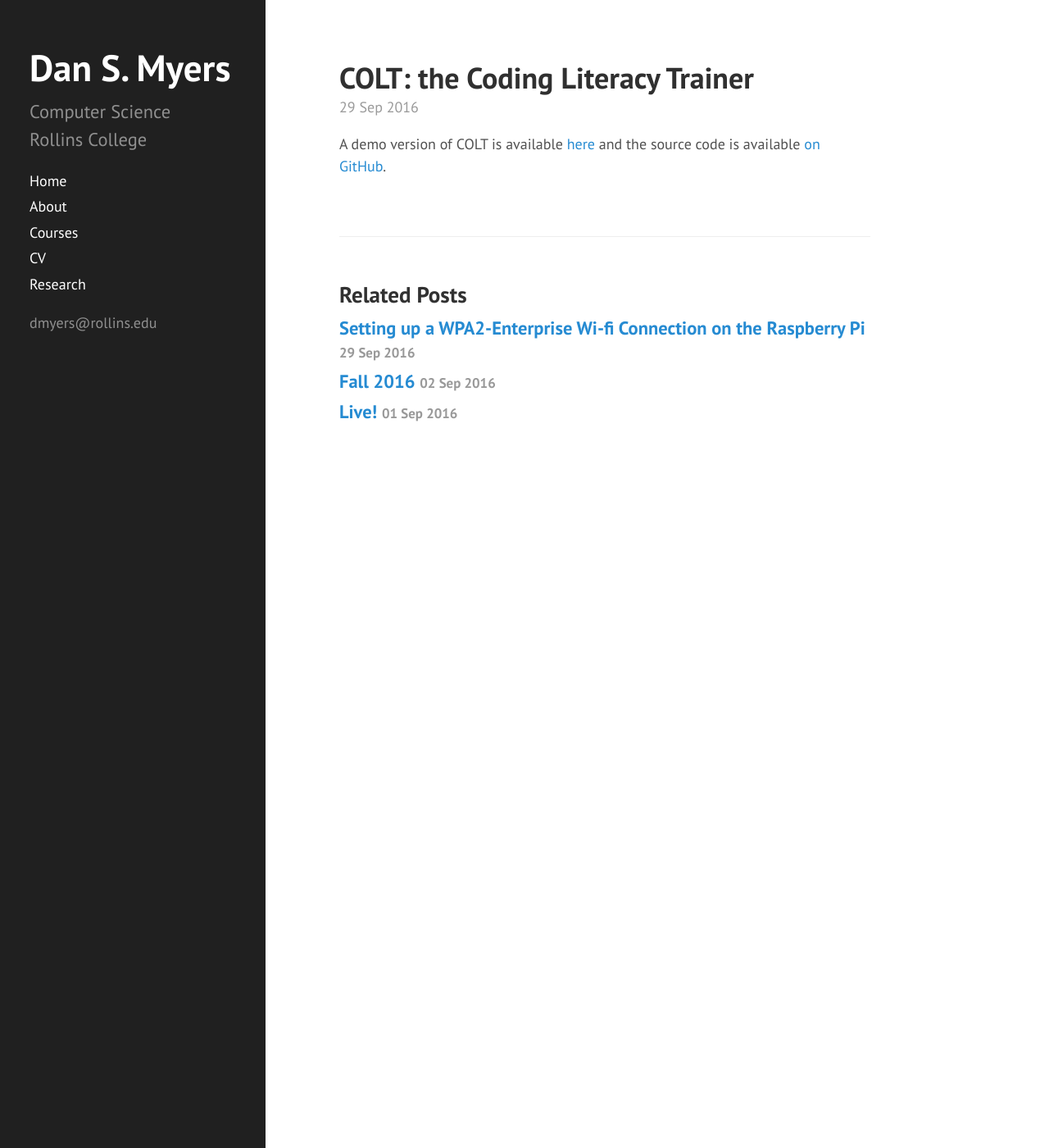
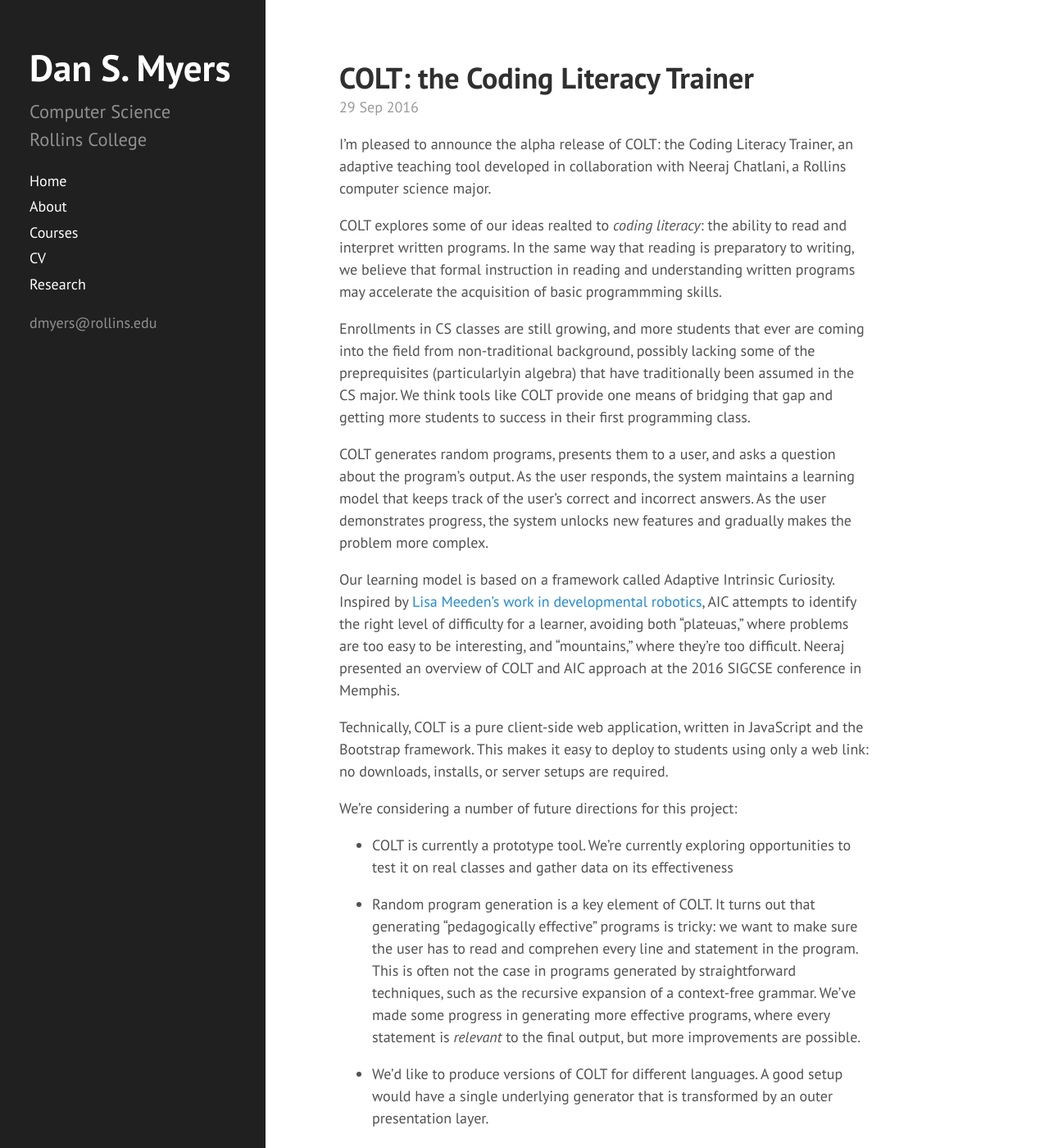
Before and after one commit to dansmyers/dansmyers.github.io-archived, a Jekyll site: the page built from _posts/2016-10-26-COLT_coding_literacy.md, in a window 1280 px wide and 1400 px high. Shown: the whole window at 82% size. Built offline with Jekyll 4.4.1, drawn with Linux system fonts in a browser that asks for light colours.

Commit message:
Update 2016-10-26-COLT_coding_literacy.md

```diff
--- a/_posts/2016-10-26-COLT_coding_literacy.md
+++ b/_posts/2016-10-26-COLT_coding_literacy.md
@@ -5,6 +5,26 @@ date:   2016-09-29
 categories: research, coding literacy
 ---
 
-A demo version of COLT is available
-[here](https://dansmyers.github.io/assets/colt/codingliteracytrainer.html) and the
+I'm pleased to announce the alpha release of COLT: the Coding Literacy Trainer, an adaptive teaching tool developed in collaboration with
+Neeraj Chatlani, a Rollins computer science major.
+
+COLT explores some of our ideas realted to *coding literacy*: the ability to read and interpret written programs. In the same way that reading is preparatory to writing, we believe that formal instruction in reading and understanding written programs may accelerate the acquisition of basic programmming skills.
+
+Enrollments in CS classes are still growing, and more students that ever are coming into the field from non-traditional background, possibly lacking some of the preprequisites (particularlyin algebra) that have traditionally been assumed in the CS major. We think tools like COLT provide one means of bridging that gap and getting more students to success in their first programming class.
+
+COLT generates random programs, presents them to a user, and asks a question about the program's output. As the user responds, the system maintains a learning model that keeps track of the user's correct and incorrect answers. As the user demonstrates progress, the system unlocks new features and gradually makes the problem more complex.
+
+Our learning model is based on a framework called Adaptive Intrinsic Curiosity. Inspired by [Lisa Meeden's work in developmental robotics](https://www.cs.swarthmore.edu/~meeden/), AIC attempts to identify the right level of difficulty for a learner, avoiding both "plateuas," where problems are too easy to be interesting, and "mountains," where they're too difficult. Neeraj presented an overview of COLT and AIC approach at the 2016 SIGCSE conference in Memphis.
+
+Technically, COLT is a pure client-side web application, written in JavaScript and the Bootstrap framework. This makes it easy to deploy to students using only a web link: no downloads, installs, or server setups are required.
+
+We're considering a number of future directions for this project:
+
+  - COLT is currently a prototype tool. We're currently exploring opportunities to test it on real classes and gather data on its effectiveness
+
+  - Random program generation is a key element of COLT. It turns out that generating "pedagogically effective" programs is tricky: we want to make sure the user has to read and comprehen every line and statement in the program. This is often not the case in programs generated by straightforward techniques, such as the recursive expansion of a context-free grammar. We've made some progress in generating more effective programs, where every statement is *relevant* to the final output, but more improvements are possible.
+
+  - We'd like to produce versions of COLT for different languages. A good setup would have a single underlying generator that is transformed by an outer presentation layer.
+
+A demo version of COLT is available [here](https://dansmyers.github.io/assets/colt/codingliteracytrainer.html) and the
 source code is available [on GitHub](https://github.com/dansmyers/CodingLiteracyTrainer).
```
